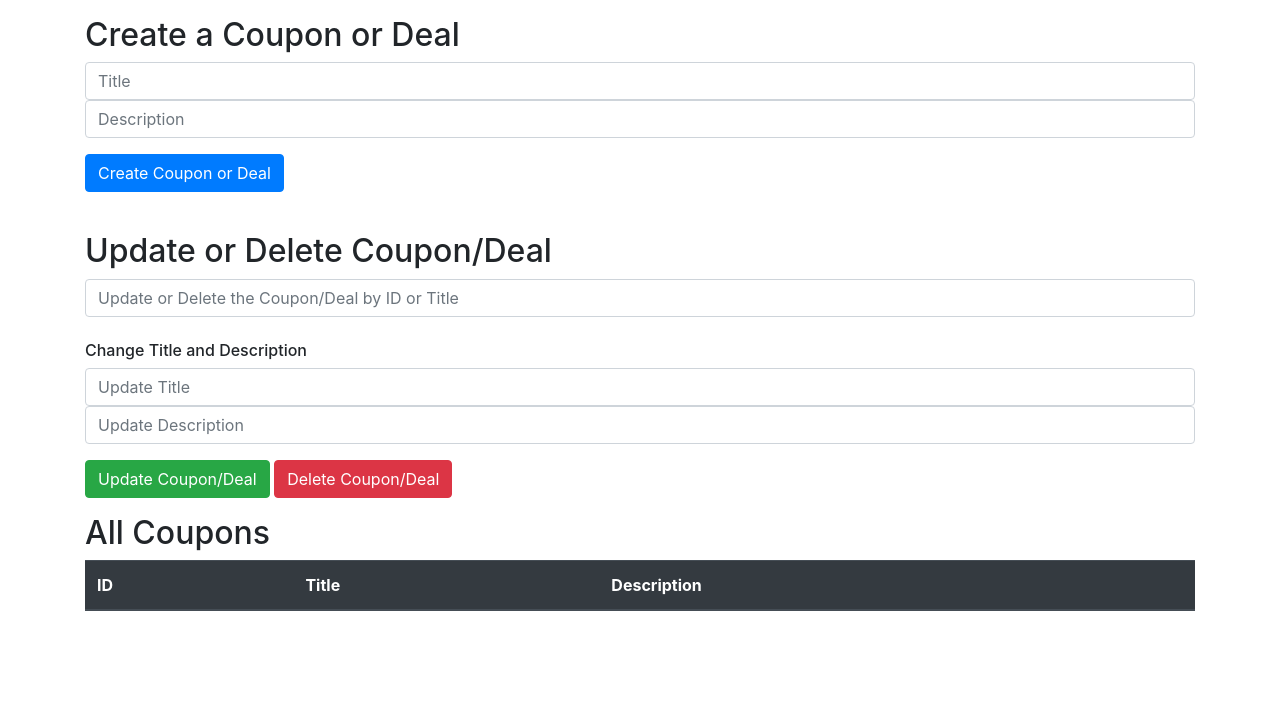
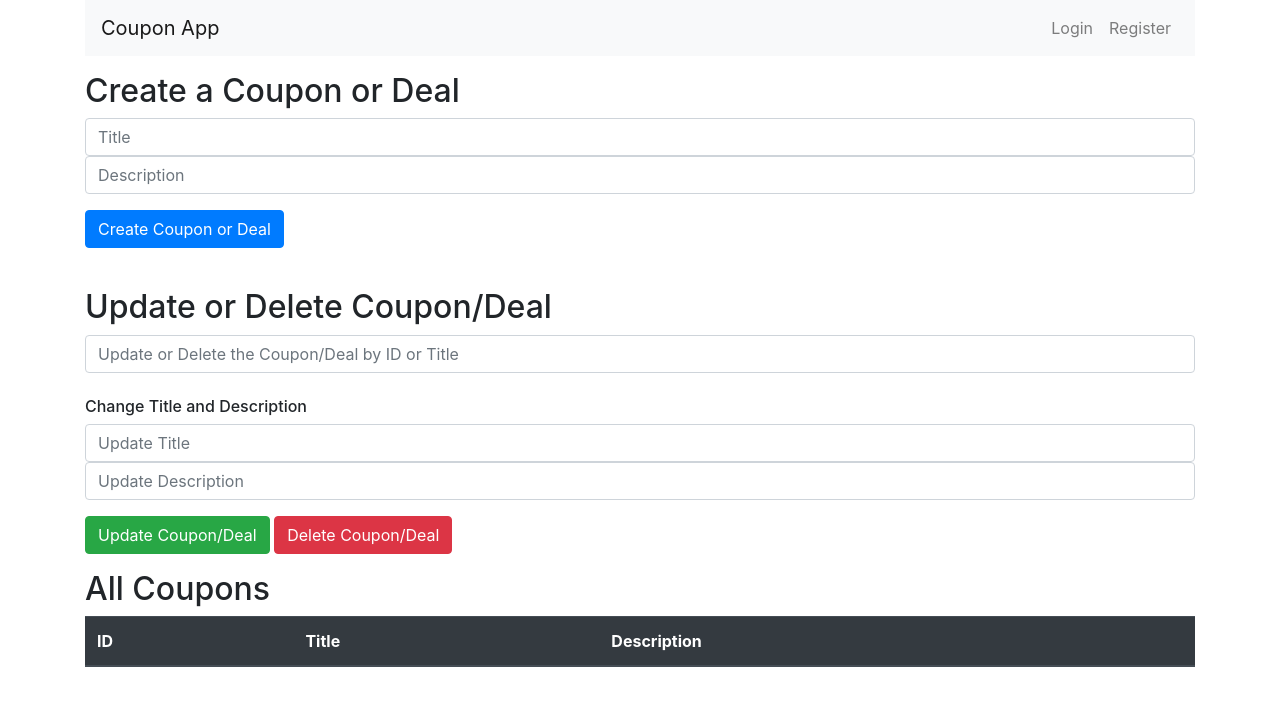
Before and after one commit to plovanpete/dealscoverCS3980project, a plain HTML site: page FrontEnd/couponfinder/index.html in a window 1280 px wide. Drawn offline with nearby package versions, Linux system fonts and the light colour scheme; some packages are replaced by stand-ins of ours; no server answers; files whose address does not match are found by name.

Commit message:
gave the home page a navbar

```diff
--- a/FrontEnd/couponfinder/index.html
+++ b/FrontEnd/couponfinder/index.html
@@ -9,6 +9,19 @@
     <link rel="stylesheet" href="https://maxcdn.bootstrapcdn.com/bootstrap/4.5.2/css/bootstrap.min.css">
 </head>
 <body class="container">
+
+    <nav class="navbar navbar-expand-lg navbar-light bg-light">
+        <a class="navbar-brand" href="#">Coupon App</a>
+        <button class="navbar-toggler" type="button" data-toggle="collapse" data-target="#navbarNavAltMarkup" aria-controls="navbarNavAltMarkup" aria-expanded="false" aria-label="Toggle navigation">
+            <span class="navbar-toggler-icon"></span>
+        </button>
+        <div class="collapse navbar-collapse justify-content-end" id="navbarNavAltMarkup">
+            <div class="navbar-nav">
+                <a class="nav-item nav-link" href="/login">Login</a>
+                <a class="nav-item nav-link" href="/register">Register</a>
+            </div>
+        </div>
+    </nav>
 
     <!-- Section for creating a coupon -->
     <h2 class="mt-3">Create a Coupon or Deal</h2>
```
